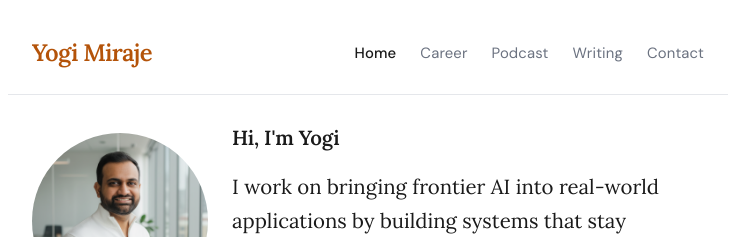
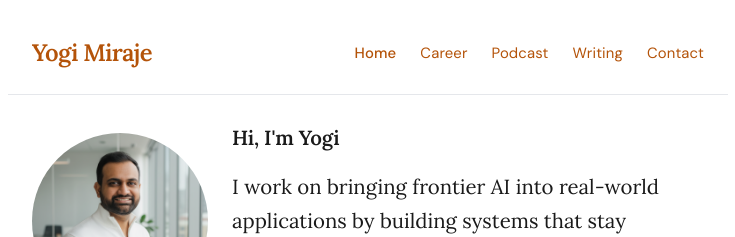
Before and after one commit to yogi-miraje/yogi-miraje.github.io, a Jekyll site: the page built from index.md, in a window 1280 px wide. Shown: the top 237 px of the page, without its empty margins (272-1007 px from the left). Built offline with Jekyll 4.4.1, drawn with Linux system fonts in a browser that asks for light colours.

Commit message:
Use accent navigation links with bold hover states

```diff
--- a/_includes/head.html
+++ b/_includes/head.html
@@ -8,7 +8,7 @@
 
   <link rel="preconnect" href="https://fonts.googleapis.com">
   <link rel="preconnect" href="https://fonts.gstatic.com" crossorigin>
-  <link href="https://fonts.googleapis.com/css2?family=Lora:ital,wght@0,400;0,600;1,400&family=DM+Sans:opsz,wght@9..40,400;9..40,500&display=swap" rel="stylesheet">
+  <link href="https://fonts.googleapis.com/css2?family=Lora:ital,wght@0,400;0,600;1,400&family=DM+Sans:opsz,wght@9..40,400;9..40,500;9..40,700&display=swap" rel="stylesheet">
 
   <link rel="stylesheet" href="{{ '/assets/css/style.css' | relative_url }}">
   <link rel="canonical" href="{{ page.url | replace:'index.html','' | absolute_url }}">
--- a/assets/css/style.css
+++ b/assets/css/style.css
@@ -75,19 +75,19 @@ body {
   font-family: var(--font-sans);
   font-size: 0.875rem;
   font-weight: 400;
-  color: var(--color-muted);
+  color: var(--color-accent);
   text-decoration: none;
   letter-spacing: 0.01em;
   transition: color 0.15s ease;
 }
 
-.masthead-nav a:hover {
-  color: var(--color-accent);
+.masthead-nav li.active a {
+  font-weight: 500;
 }
 
-.masthead-nav li.active a {
-  color: var(--color-text);
-  font-weight: 500;
+.masthead-nav a:hover,
+.masthead-nav a:focus-visible {
+  font-weight: 700;
 }
 
 /* ─── Main Content ───────────────────────────────────────────── */
```
